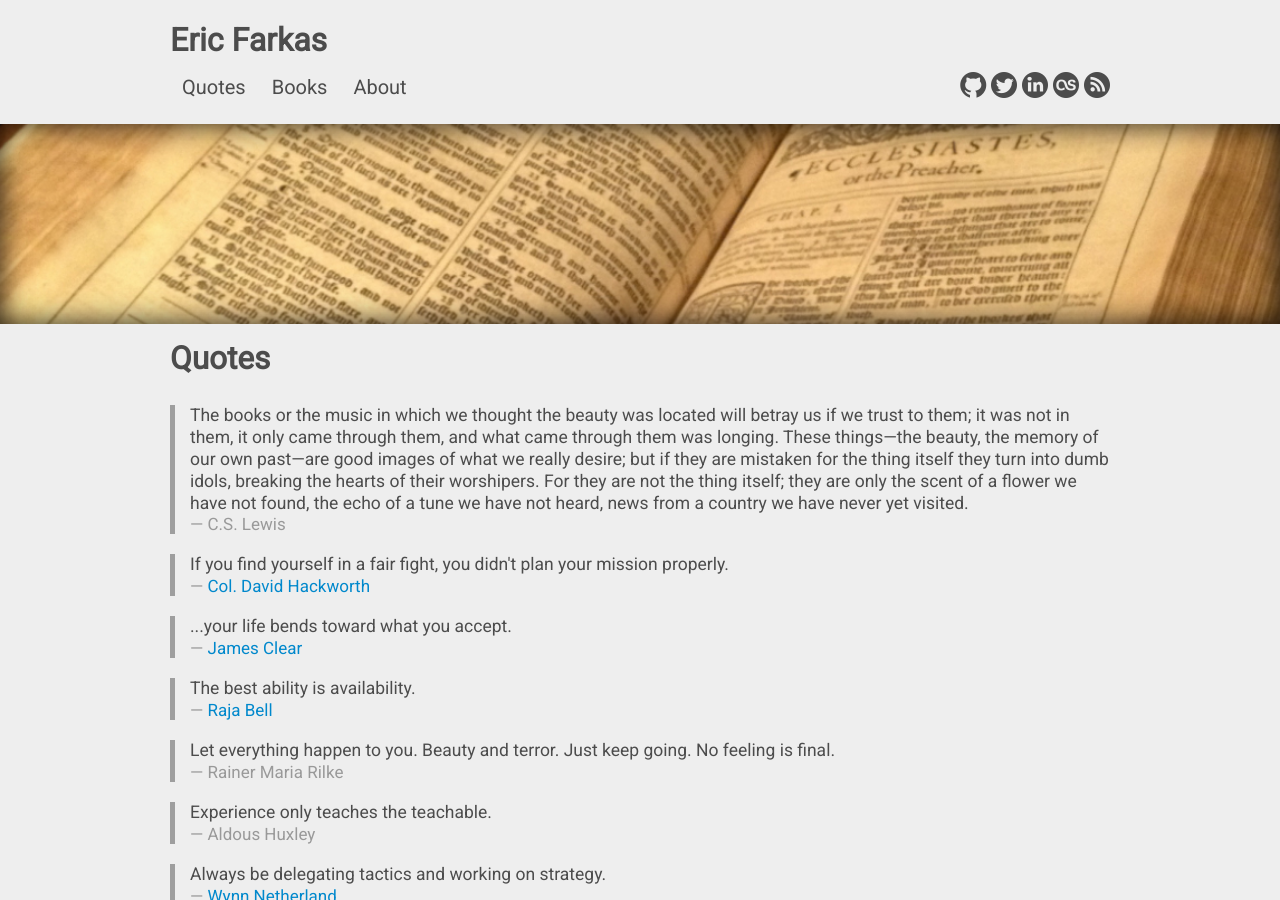
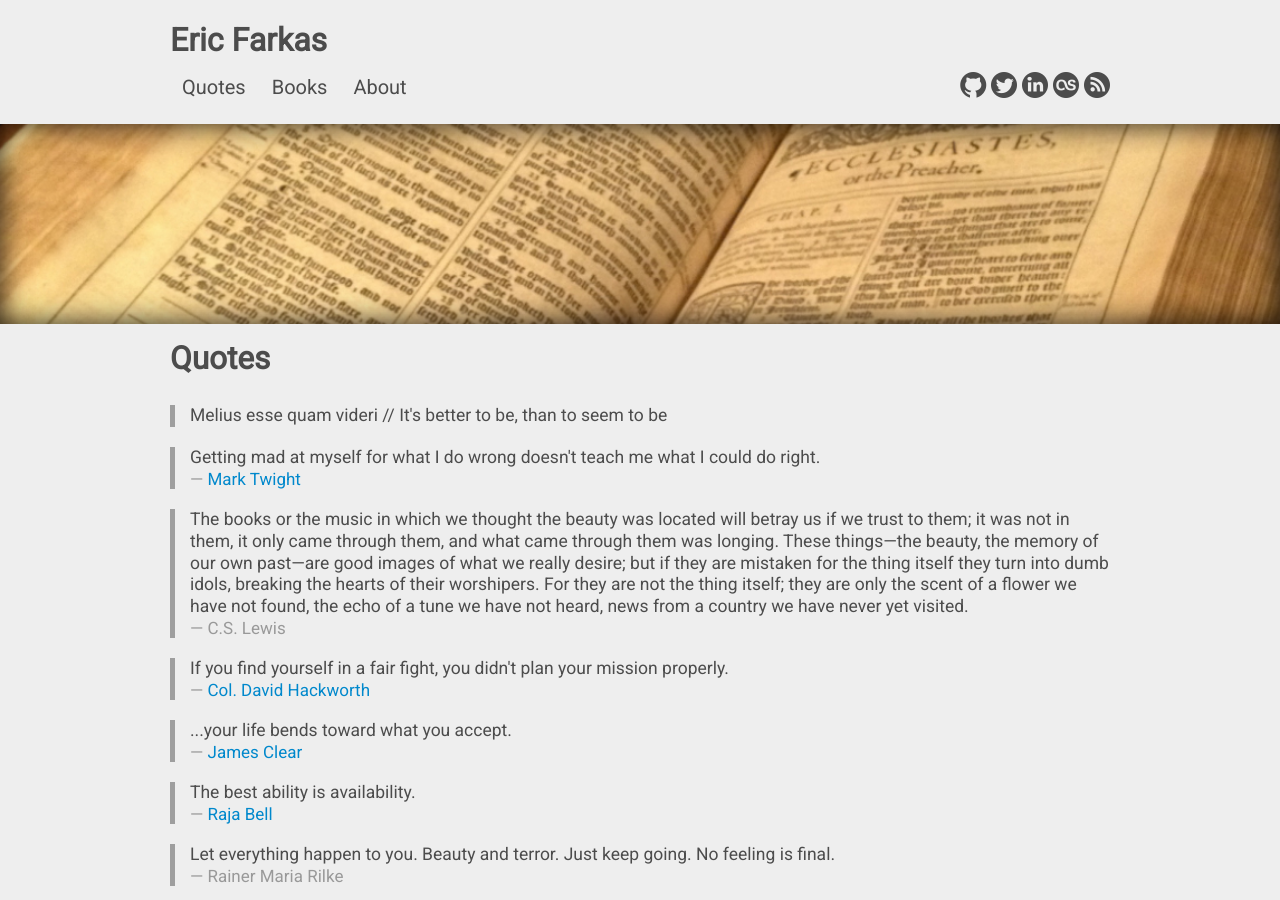
Before and after one commit to speric/speric.github.com, a Jekyll site: the page built from quotes.html, in a window 1280 px wide and 900 px high. Built offline with Jekyll 4.4.1, drawn with Linux system fonts in a browser that asks for light colours; some web fonts are replaced; comment, search, counter and statistics services are not loaded.

Commit message:
Update quotes.html

```diff
--- a/quotes.html
+++ b/quotes.html
@@ -8,6 +8,19 @@ description: A collection of thought-provoking quotes.
 <h2>Quotes</h2>
 
 <br/>
+
+<blockquote>
+  <p>
+    Melius esse quam videri // It's better to be, than to seem to be
+  </p>
+</blockquote>
+
+<blockquote>
+  <p>
+    Getting mad at myself for what I do wrong doesn't teach me what I could do right.
+  </p>
+  <small><a href="https://www.nonprophet.media/shop/p/poison-sermons-on-suffering">Mark Twight</a></small>
+</blockquote>
 
 <blockquote>
   <p>
```
